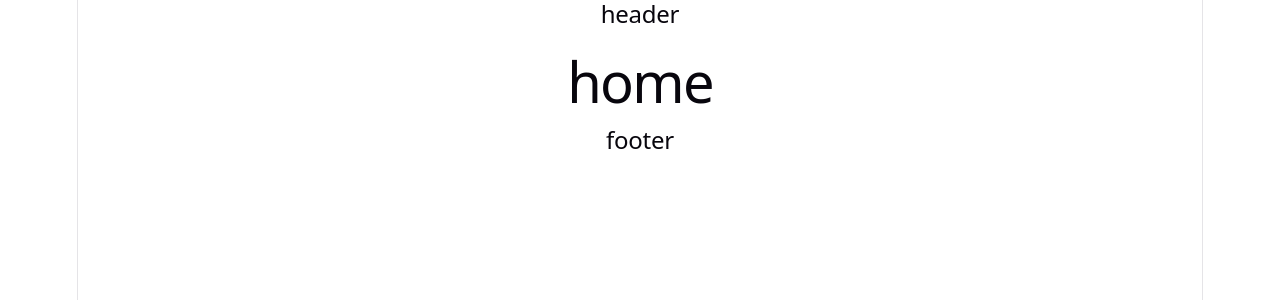
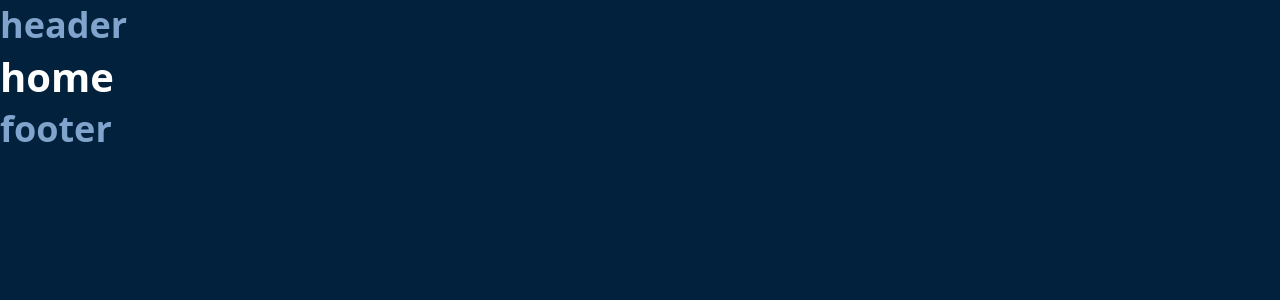
Before and after one commit to yarinka82/Project_service_Stadt, a React (Vite) app in the folder frontend/: page / in a window 1280 px wide. Shown: the top 300 px of the page. Built offline with nearby package versions, Linux system fonts and the light colour scheme.

Commit message:
Create global styles

```diff
--- a/frontend/src/index.css
+++ b/frontend/src/index.css
@@ -1,111 +1,61 @@
 :root {
-  --text: #6b6375;
-  --text-h: #08060d;
-  --bg: #fff;
-  --border: #e5e4e7;
-  --code-bg: #f4f3ec;
-  --accent: #aa3bff;
-  --accent-bg: rgba(170, 59, 255, 0.1);
-  --accent-border: rgba(170, 59, 255, 0.5);
-  --social-bg: rgba(244, 243, 236, 0.5);
-  --shadow:
-    rgba(0, 0, 0, 0.1) 0 10px 15px -3px, rgba(0, 0, 0, 0.05) 0 4px 6px -2px;
+  --text: rgba(255, 255, 255, 1);
+  --text-lb: rgba(129, 164, 205, 1);  /* вторая строка заголовка имеет другой цвет light blue */
+  --bg: rgba(2, 33, 60, 1);
+  --border-h: rgba(224, 108, 0, 1);
+  --border-f: rgba(219, 228, 238, 1);
 
-  --sans: system-ui, 'Segoe UI', Roboto, sans-serif;
-  --heading: system-ui, 'Segoe UI', Roboto, sans-serif;
-  --mono: ui-monospace, Consolas, monospace;
 
-  font: 18px/145% var(--sans);
-  letter-spacing: 0.18px;
-  color-scheme: light dark;
-  color: var(--text);
-  background: var(--bg);
-  font-synthesis: none;
-  text-rendering: optimizeLegibility;
-  -webkit-font-smoothing: antialiased;
-  -moz-osx-font-smoothing: grayscale;
+  --sans: system-ui, "Segoe UI", Roboto, sans-serif;
+  --heading: system-ui, "Segoe UI", Roboto, sans-serif;
 
-  @media (max-width: 1024px) {
-    font-size: 16px;
-  }
+
+  --h1-size: 40px;
+  --h2-size: 36px;
+
+  --font-size-header-info: 11px;  /* для 12 GEPRÜFTE ANBIETER • 3 STÄDTE */
+
+  --font-size-header: 20px;
+  --font-size-footer: 8px;
+
+  --p--size: 14px;
+
 }
 
-@media (prefers-color-scheme: dark) {
-  :root {
-    --text: #9ca3af;
-    --text-h: #f3f4f6;
-    --bg: #16171d;
-    --border: #2e303a;
-    --code-bg: #1f2028;
-    --accent: #c084fc;
-    --accent-bg: rgba(192, 132, 252, 0.15);
-    --accent-border: rgba(192, 132, 252, 0.5);
-    --social-bg: rgba(47, 48, 58, 0.5);
-    --shadow:
-      rgba(0, 0, 0, 0.4) 0 10px 15px -3px, rgba(0, 0, 0, 0.25) 0 4px 6px -2px;
-  }
-
-  #social .button-icon {
-    filter: invert(1) brightness(2);
-  }
-}
-
-#root {
-  width: 1126px;
-  max-width: 100%;
-  margin: 0 auto;
-  text-align: center;
-  border-inline: 1px solid var(--border);
-  min-height: 100svh;
-  display: flex;
-  flex-direction: column;
+* {
   box-sizing: border-box;
 }
 
 body {
   margin: 0;
+  font-family: var(--sans);
+  background-color: var(--bg);
+  color: var(--text);
 }
 
 h1,
-h2 {
+h2,
+h3,
+p
+ {
   font-family: var(--heading);
-  font-weight: 500;
-  color: var(--text-h);
+  color: var(--text);
+  margin: 0;
 }
 
 h1 {
-  font-size: 56px;
-  letter-spacing: -1.68px;
-  margin: 32px 0;
-  @media (max-width: 1024px) {
-    font-size: 36px;
-    margin: 20px 0;
-  }
-}
-h2 {
-  font-size: 24px;
-  line-height: 118%;
-  letter-spacing: -0.24px;
-  margin: 0 0 8px;
-  @media (max-width: 1024px) {
-    font-size: 20px;
-  }
-}
-p {
-  margin: 0;
+  font-size: var(--h1-size);
+  font-weight: 700;
 }
 
-code,
-.counter {
-  font-family: var(--mono);
-  display: inline-flex;
-  border-radius: 4px;
-  color: var(--text-h);
+h2 {
+  font-size: var(--h2-size);
+  color: var(--text-lb);
+  font-weight: 700;
 }
 
-code {
-  font-size: 15px;
-  line-height: 135%;
-  padding: 4px 8px;
-  background: var(--code-bg);
+
+p {
+  font-size: var(--p-size);
+  font-weight: 400;
 }
```
